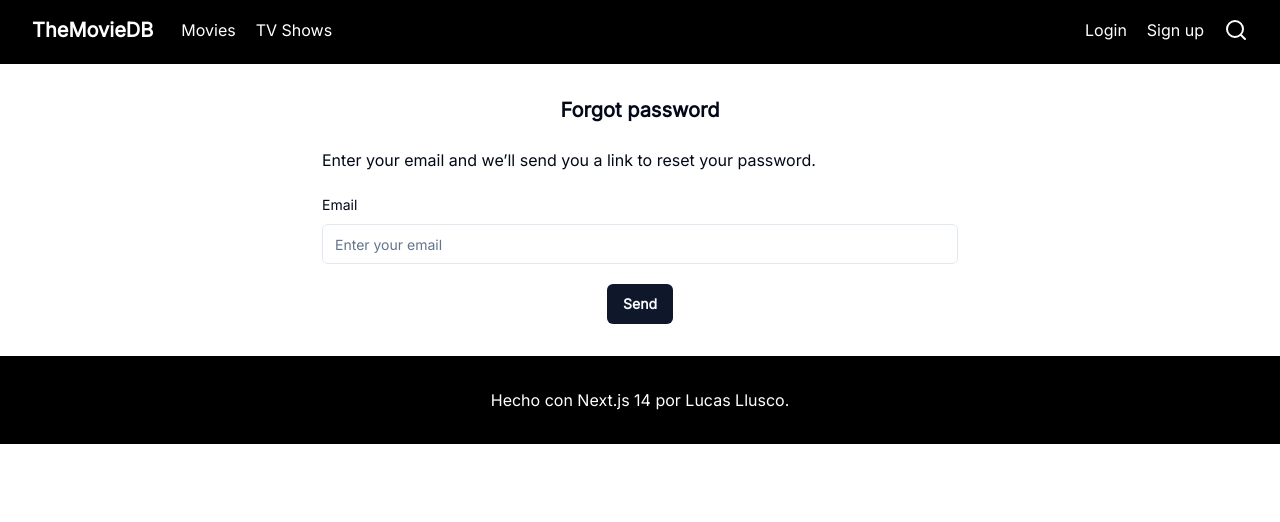
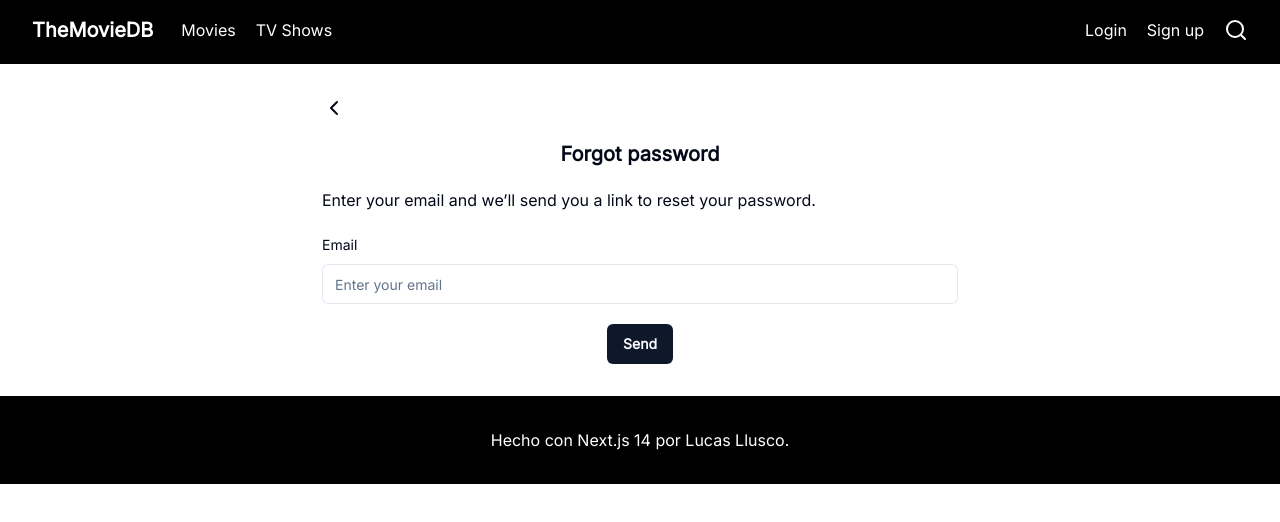
Before and after one commit to LucasLlusco/tmdb, a Next.js app: page /forgot-password in a window 1280 px wide. Shown: the top 522 px of the page. Built offline with nearby package versions, Linux system fonts and the light colour scheme; no server answers.

Commit message:
minor code changes, schemas naming, improve UI in change email/password & forgot password pages

```diff
--- a/app/(protected)/settings/change-email/page.tsx
+++ b/app/(protected)/settings/change-email/page.tsx
@@ -5,6 +5,7 @@ const ChangeEmailPage = () => {
   return (
     <main className='flex-1'>
       <h2 className='section-title'>Change Email</h2>
+      <p className='mb-4 mt-2'>Update the email address associated with your account. Make sure it’s one you actively use.</p>
       <ChangeEmailForm />
     </main>
   )
--- a/app/(protected)/settings/change-password/page.tsx
+++ b/app/(protected)/settings/change-password/page.tsx
@@ -5,6 +5,7 @@ const ChangePasswordPage = () => {
   return (
     <main className='flex-1'>
       <h2 className='section-title'>Change Password</h2>
+      <p className='mb-4 mt-2'>Set a new password to keep your account secure. Make sure it’s different from your previous one.</p>
       <ChangePasswordForm />
     </main>
   )
--- a/components/auth/RequestPasswordResetForm.tsx
+++ b/components/auth/RequestPasswordResetForm.tsx
@@ -8,6 +8,8 @@ import { Form, FormControl, FormField, FormItem, FormLabel, FormMessage } from '
 import { Input } from '../ui/input';
 import { Button } from '../ui/button';
 import { requestPasswordReset } from '@/lib/actions/auth.actions';
+import { ChevronLeftIcon } from 'lucide-react';
+import Link from 'next/link';
 
 
 const RequestPasswordResetForm = () => {
@@ -34,6 +36,9 @@ const RequestPasswordResetForm = () => {
   return (
     <Form {...form}>
       <form onSubmit={form.handleSubmit(onSubmit)} className="space-y-5 container max-w-[700px] text-center">
+        <Link href={"/login"} className='w-fit block'>
+          <ChevronLeftIcon />
+        </Link>
         <h2 className='section-title'>Forgot password</h2>
         <p className='text-start'>Enter your email and we’ll send you a link to reset your password.</p>
         <FormField
--- a/components/settings/ChangeEmailForm.tsx
+++ b/components/settings/ChangeEmailForm.tsx
@@ -8,13 +8,13 @@ import { Input } from '../ui/input'
 import { Button } from '../ui/button'
 import { updateEmail } from '@/lib/actions/auth.actions'
 import { useAuthContext } from '@/context/AuthContextProvider'
-import { ChangeEmailFormSchema } from '@/lib/schemas'
+import { changeEmailFormSchema } from '@/lib/schemas'
 
 const ChangeEmailForm = () => {
   const [loading, setLoading] = useState(false);
   const {setUser} = useAuthContext();
 
-  const formSchema = ChangeEmailFormSchema();
+  const formSchema = changeEmailFormSchema();
   const form = useForm<z.infer<typeof formSchema>>({
     resolver: zodResolver(formSchema),
     defaultValues: {
--- a/components/settings/ChangePasswordForm.tsx
+++ b/components/settings/ChangePasswordForm.tsx
@@ -1,6 +1,6 @@
 "use client"
 import { updatePassword } from '@/lib/actions/auth.actions';
-import { ChangePasswordFormSchema } from '@/lib/schemas';
+import { changePasswordFormSchema } from '@/lib/schemas';
 import { zodResolver } from '@hookform/resolvers/zod';
 import React, { useState } from 'react'
 import { useForm } from 'react-hook-form';
@@ -12,7 +12,7 @@ import { Button } from '../ui/button';
 const ChangePasswordForm = () => {
   const [loading, setLoading] = useState(false);
 
-  const formSchema = ChangePasswordFormSchema();
+  const formSchema = changePasswordFormSchema();
   const form = useForm<z.infer<typeof formSchema>>({
     resolver: zodResolver(formSchema),
     defaultValues: {
--- a/lib/schemas/index.ts
+++ b/lib/schemas/index.ts
@@ -20,8 +20,8 @@ export const editProfileFormSchema = () => z.object({
   }).optional()
 })
 
-export const ChangeEmailFormSchema = () => z.object({
-  password: z.string().min(8, {message: "Password must contain at least 8 characters"}),
+export const changeEmailFormSchema = () => z.object({
+  password: z.string().min(8, {message: "Password is required"}),
   newEmail: z.string().email(),
   confirmNewEmail: z.string().email(),
 }).refine((data) => data.newEmail === data.confirmNewEmail, {
@@ -29,8 +29,8 @@ export const ChangeEmailFormSchema = () => z.object({
   path: ["confirmNewEmail"]
 })
 
-export const ChangePasswordFormSchema = () => z.object({
-  currentPassword: z.string().min(8, {message: "Password must contain at least 8 characters"}),
+export const changePasswordFormSchema = () => z.object({
+  currentPassword: z.string().min(8, {message: "Password is required"}),
   newPassword: z.string().min(8, {message: "Password must contain at least 8 characters"}),
   confirmNewPassword: z.string().min(8, {message: "Password must contain at least 8 characters"}),
 }).refine((data) => data.newPassword === data.confirmNewPassword, {
```
